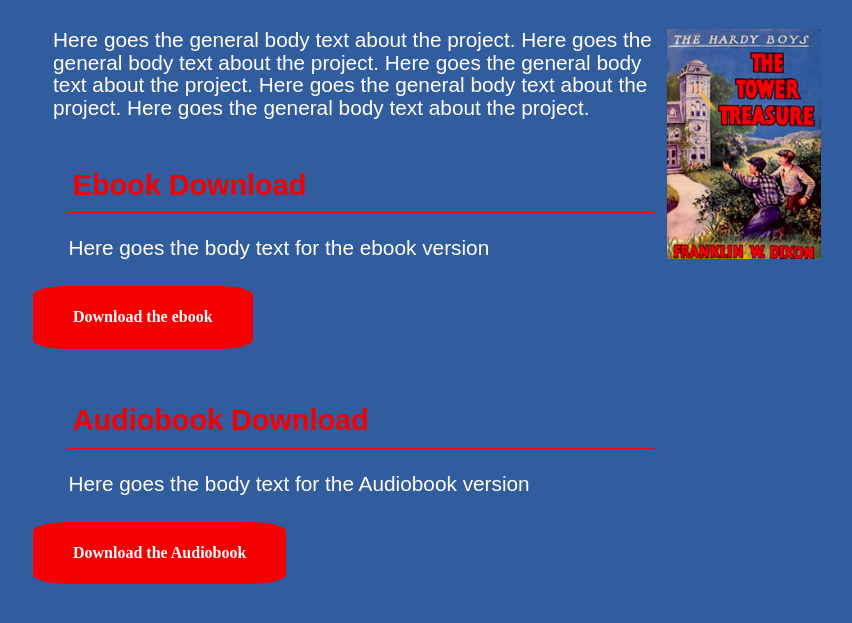
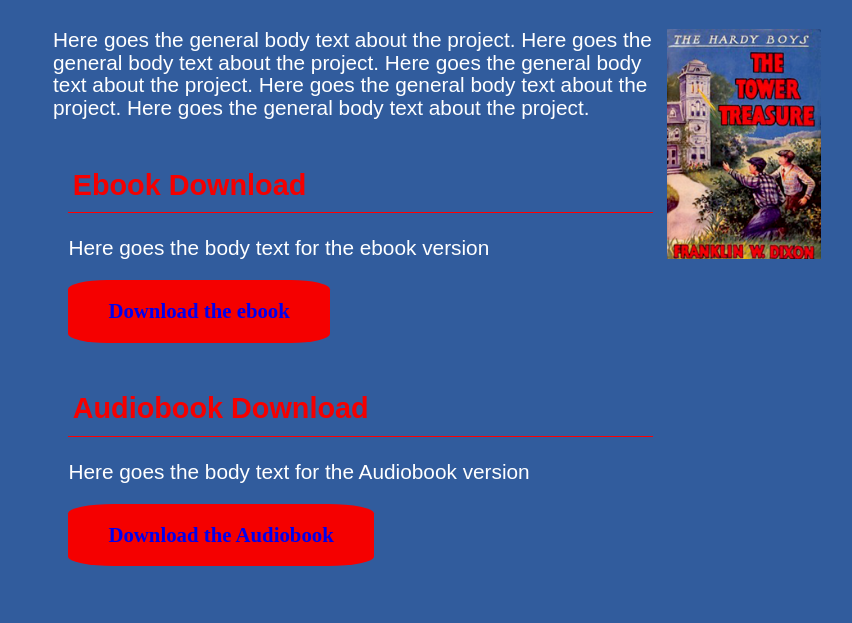
Before and after one commit to k1mvn/Team-Thistle, a plain HTML site: page index.html in a window 1280 px wide. Shown: the part 143-766 px from the top of the page, without its empty margins (34-886 px from the left). Drawn offline with Linux system fonts and the light colour scheme.

Commit message:
Update WebsiteStyle.css

```diff
--- a/WebsiteStyle.css
+++ b/WebsiteStyle.css
@@ -62,16 +62,16 @@ img {
 }
 
 .button {
+  margin-left: 5%;
   background-color: #f50000;
   border-radius: 15%;
   border-width:1px;
-  color: white;
+  border-color: white;
   font-weight: bold;
   padding: 20px 40px;
   text-align: center;
   text-decoration: none;
   display: inline-block;
-  font-size: 16px;
-  margin: 6px 3px;
+  font-size: 1.3em;
   cursor: default;
 }
```
